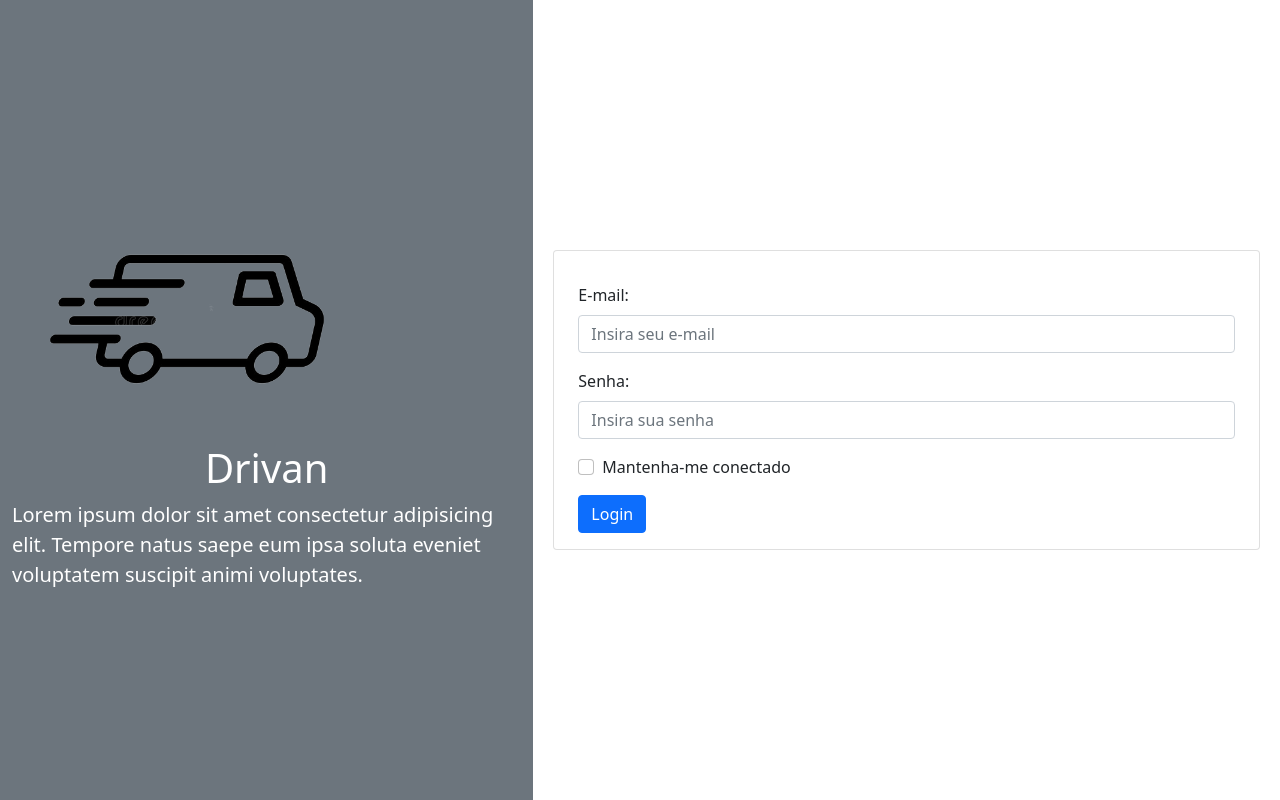
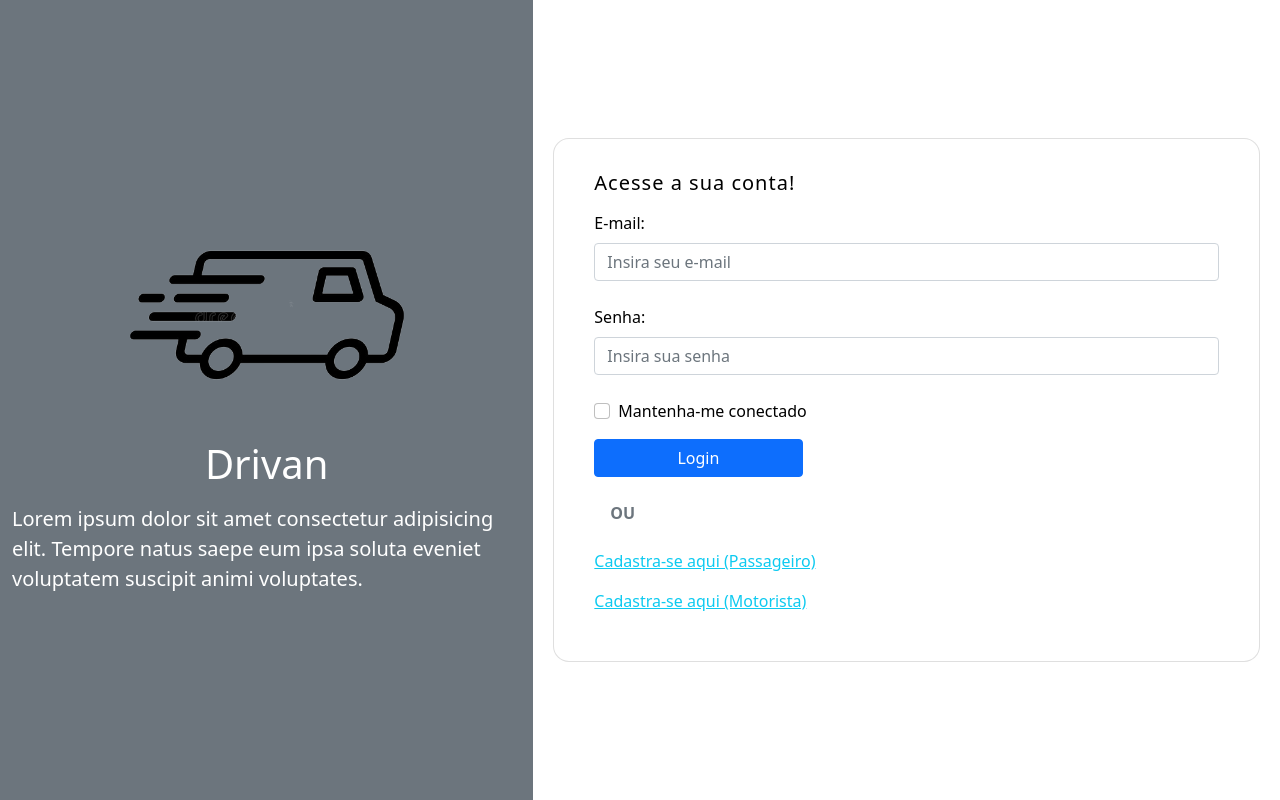
Before and after one commit to thsmmil/Drivan, a PHP site: page /LoginPage.php in a window 1280 px wide. Run offline with PHP 8.4, Linux system fonts and the light colour scheme.

Commit message:
Ajuste pagina login

```diff
--- a/LoginPage.php
+++ b/LoginPage.php
@@ -20,34 +20,46 @@
             <div class="col-5 bg-secondary">
                 <div class="d-flex flex-column justify-content-center h-100 w-100">
                     <div class="d-flex flex-column justify-content-center">
-                        <img src="icon.png" width="350" height="250">
-                        <h1 class="text-white text-center">Drivan</h1>
-                        <p class="text-white fs-5">Lorem ipsum dolor sit amet consectetur adipisicing elit. Tempore natus
+                        <div class="text-center">
+                            <img src="./wwwroot/images/icon.png" width="350" height="250">
+                            <h1 class="text-white">Drivan</h1>
+                        </div>
+                        <p class="text-white fs-5 pt-2">Lorem ipsum dolor sit amet consectetur adipisicing elit. Tempore natus
                             saepe eum ipsa soluta eveniet voluptatem suscipit animi voluptates.</p>
                     </div>
                 </div>
             </div>
             <div class="col-7 min-vh-100">
                 <div class="d-flex flex-column justify-content-center h-100 w-100">
-                    <div class="card py-3 px-4 mx-2">
+                    <div class="card py-3 px-4 mx-2" style="border-radius: 1rem;">
+                        <div class="card-body text-black">
                             <form>
-                            <div class="mb-3 mt-3">
+                            <h5 class="fw-normal mb-3" style="letter-spacing: 1px;">Acesse a sua conta!</h5>
+                                <div class="mb-4">
                                     <label for="email" class="form-label">E-mail:</label>
-                                <input type="email" class="form-control" id="email" placeholder="Insira seu e-mail"
-                                    name="email">
+                                    <input type="email" class="form-control" id="email" placeholder="Insira seu e-mail" name="email">
                                 </div>
-                            <div class="mb-3">
+                                <div class="mb-4">
                                     <label for="pwd" class="form-label">Senha:</label>
-                                <input type="password" class="form-control" id="pwd" placeholder="Insira sua senha"
-                                    name="pswd">
+                                    <input type="password" class="form-control" id="pwd" placeholder="Insira sua senha" name="pswd">
                                 </div>
                                 <div class="form-check mb-3">
                                     <label class="form-check-label">
                                         <input class="form-check-input" type="checkbox" name="remember"> Mantenha-me conectado
                                     </label>
                                 </div>
+                                <div class="d-grid gap-2 col-4 me-auto">
                                     <button type="submit" class="btn btn-primary">Login</button>
+                                </div>
+                                <div class="hr d-flex align-items-center my-4">
+                                    <p class="text-center fw-bold mx-3 mb-0 text-muted">OU</p>
+                                </div>
+                                <p><a href="#!" class="link-info">Cadastra-se aqui (Passageiro)</a></p>
+                                <p><a href="#!" class="link-info">Cadastra-se aqui (Motorista)</a></p>
+
                             </form>
+                        </div>
+
                     </div>
 
                 </div>
```
Lines whose indentation alone changed are shown as unchanged.
